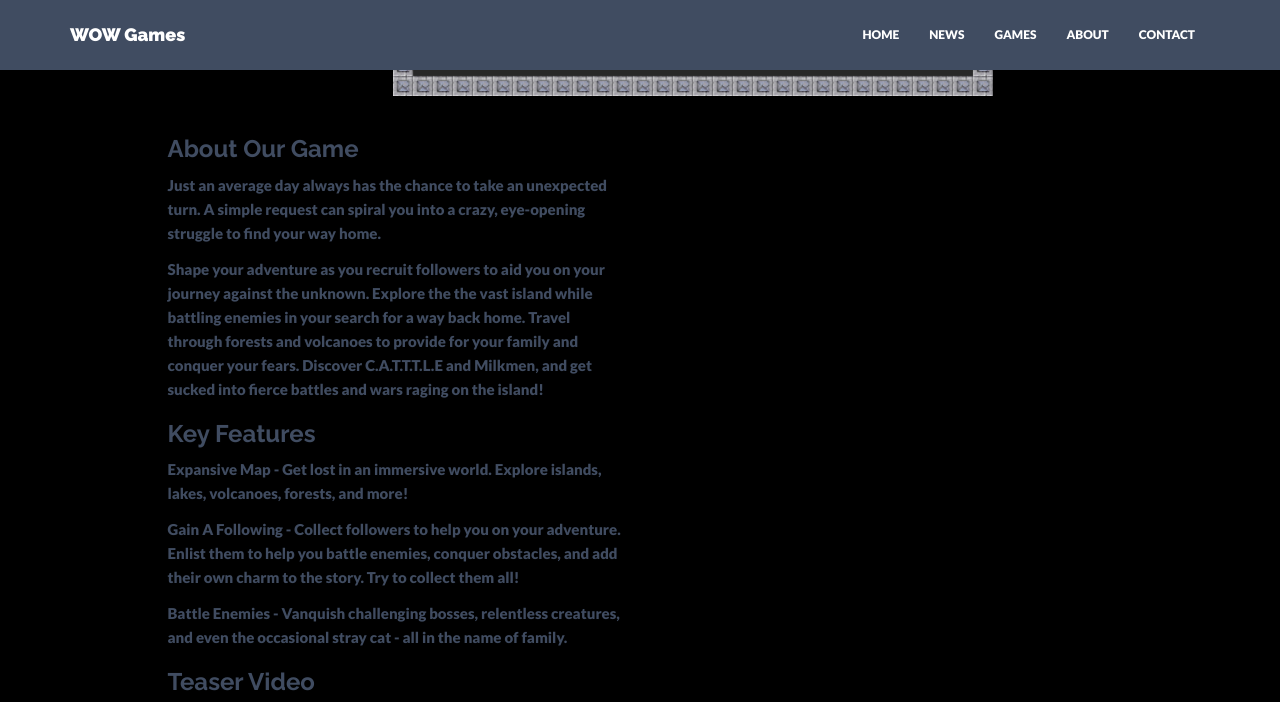
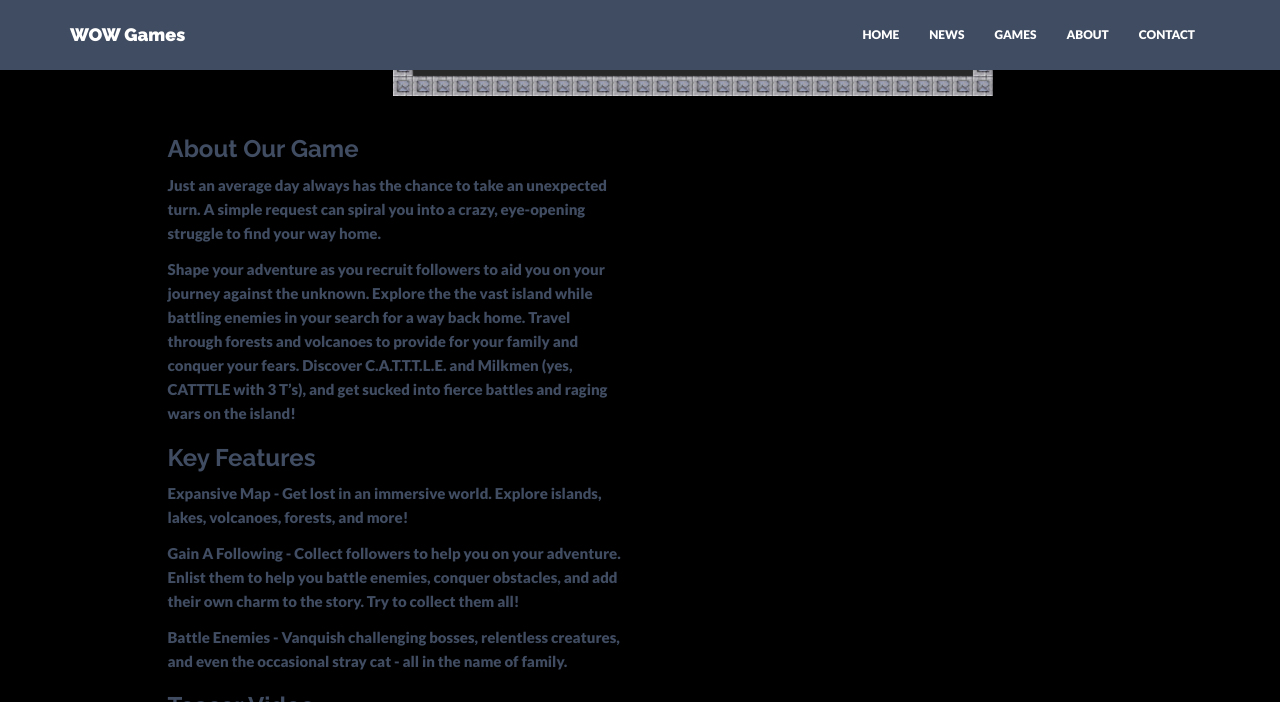
Before and after one commit to WOWGames/WOWGames.github.io, a Jekyll site: the page built from milk_gamespage.md, in a window 1280 px wide and 900 px high, scrolled down 730 px, cut to the strip 0-702 px from the top of the window. Built offline with Jekyll 4.4.1, drawn with Linux system fonts in a browser that asks for light colours; nearby versions of some CDN libraries.

Commit message:
fixed about our game

```diff
--- a/milk_gamespage.md
+++ b/milk_gamespage.md
@@ -31,14 +30,14 @@ permalink: /games/milk/
 
 Just an average day always has the chance to take an unexpected turn. A simple request can spiral you into a crazy, eye-opening struggle to find your way home.
 
-Shape your adventure as you recruit followers to aid you on your journey against the unknown. Explore the the vast island while battling enemies in your search for a way back home. Travel through forests and volcanoes to provide for your family and conquer your fears. Discover C.A.T.T.T.L.E and Milkmen, and get sucked into fierce battles and wars raging on the island!
+Shape your adventure as you recruit followers to aid you on your journey against the unknown. Explore the the vast island while battling enemies in your search for a way back home. Travel through forests and volcanoes to provide for your family and conquer your fears. Discover C.A.T.T.T.L.E. and Milkmen (yes, CATTTLE with 3 T's), and get sucked into fierce battles and raging wars on the island!
 
 ### Key Features
-Expansive Map - Get lost in an immersive world. Explore islands, lakes, volcanoes, forests, and more!
+__Expansive Map__ - Get lost in an immersive world. Explore islands, lakes, volcanoes, forests, and more!
 
-Gain A Following - Collect followers to help you on your adventure. Enlist them to help you battle enemies, conquer obstacles, and add their own charm to the story. Try to collect them all!
+__Gain A Following__ - Collect followers to help you on your adventure. Enlist them to help you battle enemies, conquer obstacles, and add their own charm to the story. Try to collect them all!
 
-Battle Enemies - Vanquish challenging bosses, relentless creatures, and even the occasional stray cat - all in the name of family.
+__Battle Enemies__ - Vanquish challenging bosses, relentless creatures, and even the occasional stray cat - all in the name of family.
 
 ### Teaser Video
 
```
Also changed, not shown: other parts of milk_gamespage.md (+0 -1 lines).
